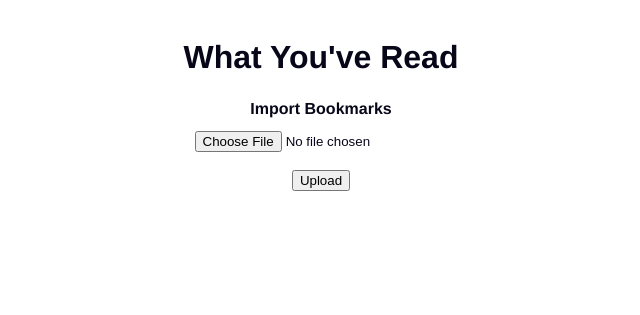
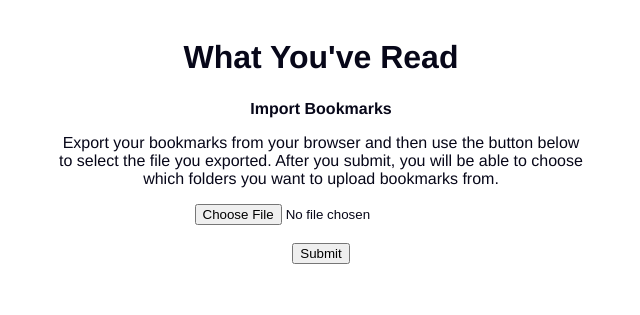
Before and after one commit to kdwarn/wyr, a Flask app: page /import in a window 1280 px wide. Shown: the part 40-355 px from the top of the page, without its empty margins (319-959 px from the left). Run offline with Flask 2, Linux system fonts and the light colour scheme.

Commit message:
added step to review folders; next: verify and insert

```diff
--- a/app.py
+++ b/app.py
@@ -1264,14 +1264,36 @@ def import_bookmarks():
     if request.method == 'GET':
         return render_template('import.html')
     elif request.method == 'POST':
-        file = request.files['bookmarks']
-        file_extension = file.filename.rsplit('.', 1)[1]
-        if file_extension != 'html':
-            flash("Sorry, that doesn't look like a .html file.")
-            return render_template('import.html')
-        else:
-            #better than first attempt (below), but only grabs most immediate folder (I think the way I want it)
-            #but first need to display all folders to user, and let them choose which ones to import
+        #get folders so user can select which ones to import
+        if 'step1' in request.form:
+
+            #get file and return user to form if none selected
+            file = request.files['bookmarks']
+            if not file:
+                flash('No file was selected. Please choose a file.')
+                return render_template('import.html')
+
+            #get file extension and return user to form if not .html
+            file_extension = file.filename.rsplit('.', 1)[1]
+            if file_extension != 'html':
+                flash("Sorry, that doesn't look like a .html file.")
+                return render_template('import.html')
+
+            #parse file for folders, return user to form to review
+            soup = BeautifulSoup(file, 'html.parser')
+            folders = []
+            for each in soup.find_all('h3'):
+                folders.append(each.string)
+            return render_template('import.html', step2='yes', folders=folders, file=file)
+
+        #import bookmarks and their most immediate folder into db
+        if 'step2' in request.form:
+
+            #put checked folders into list
+            folders = request.form.getlist('folder')
+
+            #ok, need to check against reviewed folders and then insert into database.
+            """
             soup = BeautifulSoup(file, 'html.parser')
             bookmarks = []
             for each in soup.find_all('a'):
@@ -1279,11 +1301,13 @@ def import_bookmarks():
                     parent_dt = each.find_parent('dl')
                     grandparent_dt = parent_dt.find_parent('dt')
                     if grandparent_dt != None:
-                        previous_h3 = grandparent_dt.find_next('h3')
-                    if previous_h3 != None:
-                        #need to strip commas from any folders first
-                        bookmarks.append({'folder':previous_h3.string, 'title':each.string, 'link':each.href})
-            return render_template('import.html', var=bookmarks)
+                        h3 = grandparent_dt.find_next('h3') #Chrome using h3 for the folder. Others?
+                    if h3 != None:
+                        #will need to strip commas from any folders before inserting into db
+                        bookmarks.append({'folder':h3.string, 'title':each.string, 'link':each.href})
+            """
+            return render_template('import.html', step2='yes', folders=folders)
+
 
 
             """ this is the old code that imported all links (though erred on occassion when there was a nested folder above a link)
--- a/templates/import.html
+++ b/templates/import.html
@@ -5,35 +5,39 @@
 <div id="main">
     <div class="block-center">
     <h2>Import Bookmarks</h2>
-    <form method="POST" name='import' action="/import" enctype="multipart/form-data">
-    <input name=_csrf_token type=hidden value="{{ csrf_token() }}">
-    <input type="file" name="bookmarks"><br><br>
-    <input type="submit" name="submit" value="Upload">
-    <br><br>
-    </div>
 
-    <p></p>
+    {% if step2 %}
+        <div class="left">
+        <p>Your bookmarks file contained the folders below. If you do not want
+        to import the bookmarks from
+        one or more of these folders, uncheck the box next to them. If you have bookmarks
+        in nested folders, only the most immediate folder that the bookmark is in
+        will be used as a tag.</p>
+        <form method="POST" name="import" action="/import">
+        <input name=_csrf_token type=hidden value="{{ csrf_token() }}">
+        {% for each in folders %}
+            <input type="checkbox" name="folder" value="{{each}}" checked>{{each}}<br>
+        {% endfor %}
+        <input type="hidden" name="file" value="{{file}}">
+        <br>
+        <div class="center"><input type="submit" name="step2" value="Import"></div>
+        </form>
+        </div>
 
-    {# code for displaying folders #}
-    {% if var %}
-        {% for each in var %}
-            <a href="{{each.link}}">{{each.title}}</a> ({{each.folder}})<br>
-        {% endfor %}
+    {% else %}
+        <div>
+        <p>Export your bookmarks from your browser and then use the button below
+        to select the file you exported. After you submit, you will be able to choose
+        which folders you want to upload bookmarks from.</p>
+        <form method="POST" name='import' action="/import" enctype="multipart/form-data">
+        <input name=_csrf_token type=hidden value="{{ csrf_token() }}">
+        <input type="file" name="bookmarks"><br><br>
+        <input type="submit" name="step1" value="Submit">
+        </form>
+        <br><br>
+        </div>
+        <p></p>
     {% endif %}
-
-
-    {# this was code for displaying all links
-    {% if var %}
-        {% for each in var %}
-            <a href="{{each['link']}}">{{ each['title'] }}</a>
-            ({{each['add_date']}}) folder:{{each['folder']}}<br>
-        {% endfor %}
-    {% endif %}
-    #}
-
-    <script type="text/javascript" language="JavaScript">
-    document.forms['add'].elements['bookmarks'].focus();
-    </script>
 
 </div>
 {% endblock %}
```
